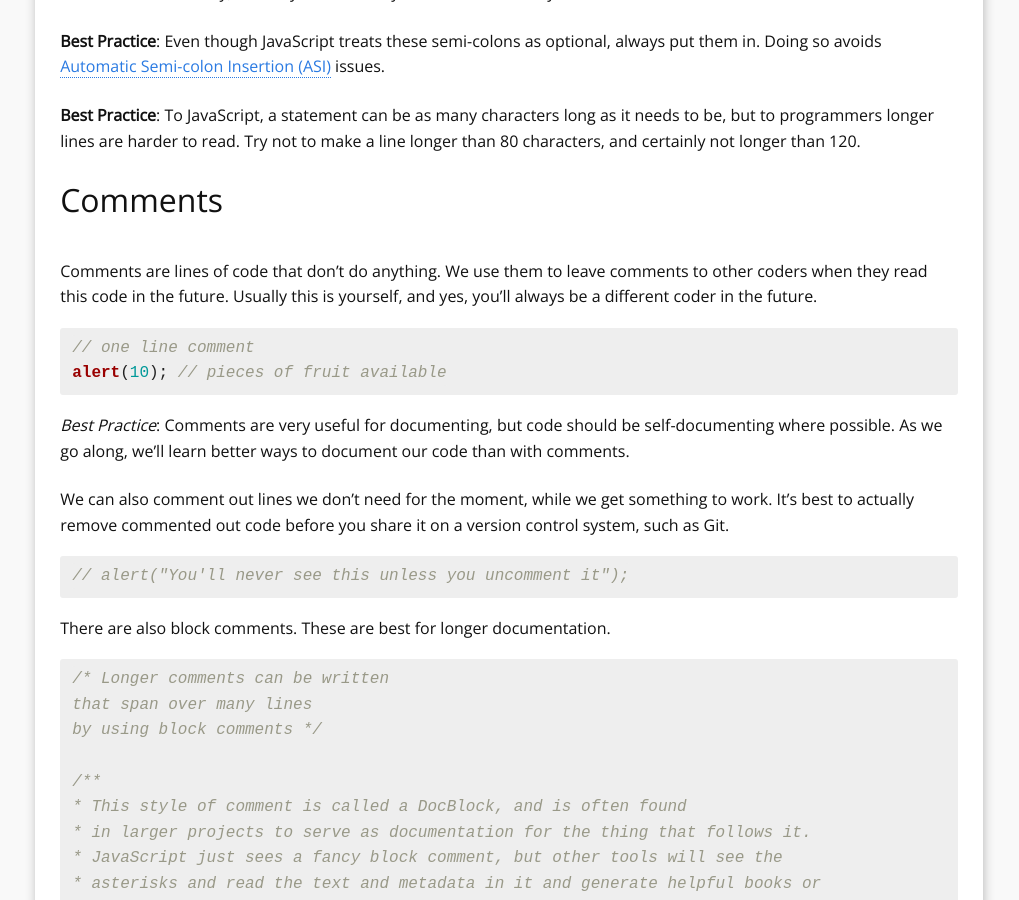
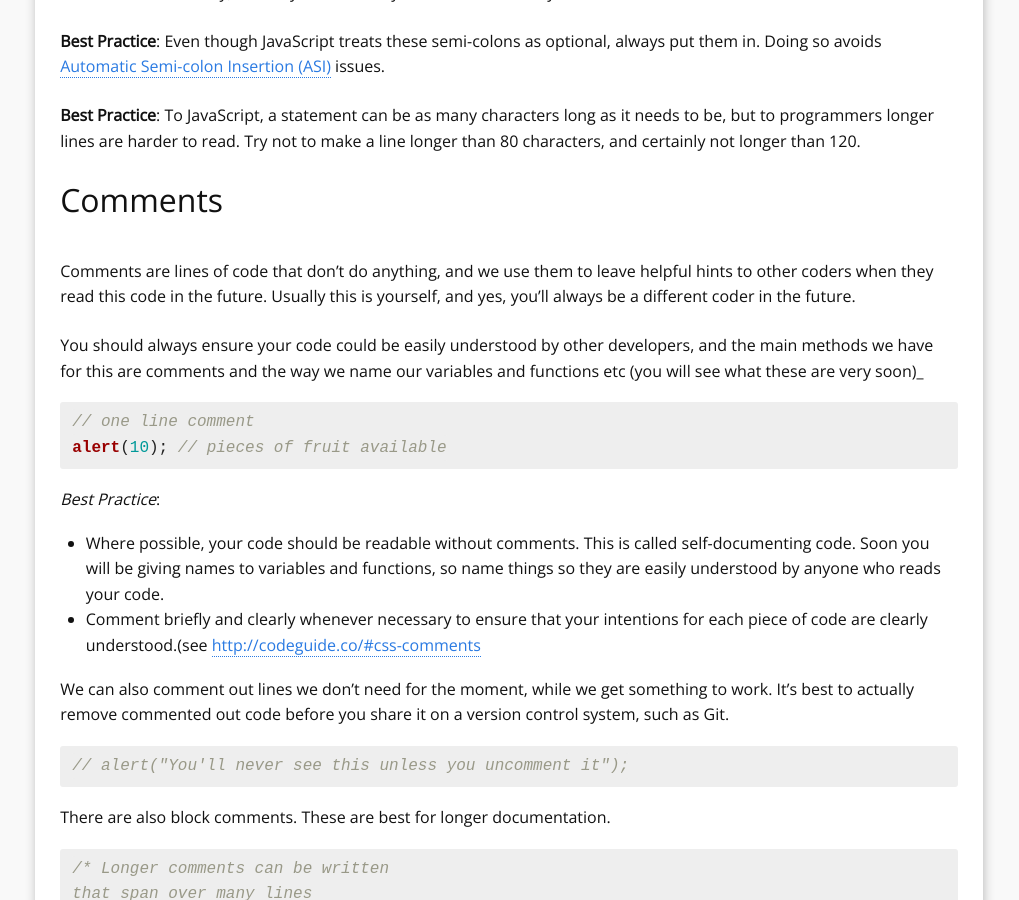
Before and after one commit to YoobeeWebTutors/javascript-manual, a Jekyll site: the page built from 02-statements.md, in a window 1280 px wide and 900 px high, scrolled down 1005 px. Shown: the whole window, without its empty margins (131-1150 px from the left). Built offline with Jekyll 4.4.1, drawn with Linux system fonts in a browser that asks for light colours; Markdown is read by kramdown in place of the engine named in the settings.

Commit message:
integrated steve's changes to notes on comments.

````diff
--- a/02-statements.md
+++ b/02-statements.md
@@ -42,25 +42,19 @@ The program cannot go to the next line of code until the current line finishes e
 **Best Practice**: To JavaScript, a statement can be as many characters long as it needs to be, but to programmers longer lines are harder to read. Try not to make a line longer than 80 characters, and certainly not longer than 120.
 
 ## Comments
-<!--  SY March 26
-Comments
-
-You should always ensure your code could be easily understood by other developers, and the main methods we have for this are comments and the way we name our variables and functions etc (you will see what these are very soon)_
 
 Comments are lines of code that don't do anything, and we use them to leave helpful hints to other coders when they read this code in the future. Usually this is yourself, and yes, you'll always be a different coder in the future.
 
-Best Practice:
-    Code should be self-documenting where possible. Soon you will be giving names to variables and functions, so you will make those names easily understood by anyone who reads your code.
-    Comment briefly and clearly whenever necessary to ensure that your intentions for each piece of code are clearly understood.(see <a href="http://codeguide.co/#css-comments">http://codeguide.co/#css-comments</a>
--->
-Comments are lines of code that don't do anything. We use them to leave comments to other coders when they read this code in the future. Usually this is yourself, and yes, you'll always be a different coder in the future.
+You should always ensure your code could be easily understood by other developers, and the main methods we have for this are comments and the way we name our variables and functions etc (you will see what these are very soon)_
 
 ```js
 // one line comment
 alert(10); // pieces of fruit available
 ```
 
-*Best Practice*: Comments are very useful for documenting, but code should be self-documenting where possible. As we go along, we'll learn better ways to document our code than with comments.
+*Best Practice*:
+* Where possible, your code should be readable without comments. This is called self-documenting code. Soon you will be giving names to variables and functions, so name things so they are easily understood by anyone who reads your code.
+* Comment briefly and clearly whenever necessary to ensure that your intentions for each piece of code are clearly understood.(see <a href="http://codeguide.co/#css-comments">http://codeguide.co/#css-comments</a>
 
 We can also comment out lines we don't need for the moment, while we get something to work. It's best to actually remove commented out code before you share it on a version control system, such as Git.
 
````
